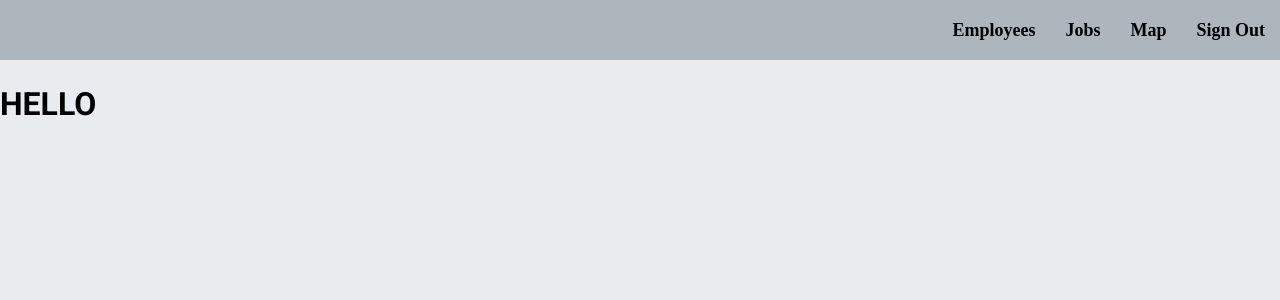
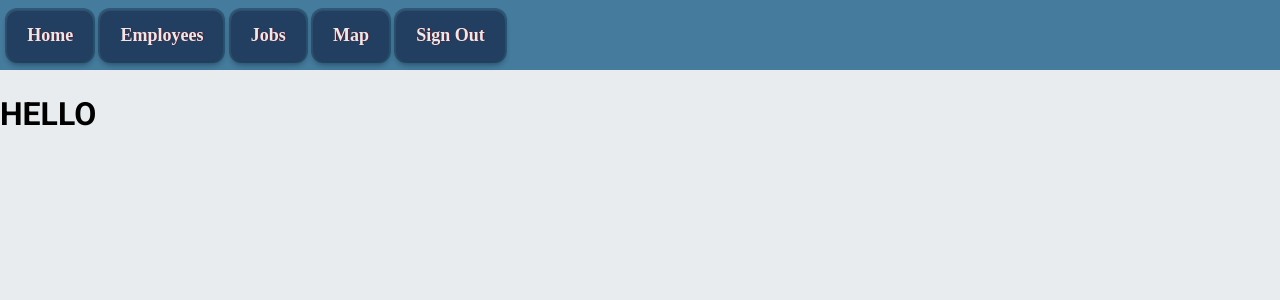
Before and after one commit to yaahcd/workflow-controller-app, a React (Vite) app: page /home in a window 1280 px wide. Shown: the top 300 px of the page. Built offline with nearby package versions, Linux system fonts and the light colour scheme; a web font is replaced by a local one.

Commit message:
added some styling changes

```diff
--- a/src/components/navbar/Navbar.jsx
+++ b/src/components/navbar/Navbar.jsx
@@ -1,6 +1,5 @@
 import { Outlet } from "react-router-dom";
 import {
-  LogoContainer,
   NavLinks,
   NavbarContainer,
   NavLink,
@@ -10,8 +9,8 @@ function Navbar() {
   return (
     <>
       <NavbarContainer>
-        <LogoContainer></LogoContainer>
         <NavLinks>
+          <NavLink to="/home">Home</NavLink>
           <NavLink to="employees">Employees</NavLink>
           <NavLink to="jobs">Jobs</NavLink>
           <NavLink to="">Map</NavLink>
--- a/src/components/navbar/navbar.styles.jsx
+++ b/src/components/navbar/navbar.styles.jsx
@@ -2,12 +2,12 @@ import styled from "styled-components";
 import { Link } from "react-router-dom";
 
 export const NavbarContainer = styled.div`
-  height: 60px;
+  height: 70px;
   width: 100%;
   display: flex;
   justify-content: space-between;
   margin-bottom: 25px;
-  background-color: #ADB5BD;
+  background-color: #457B9D;
 `;
 
 export const LogoContainer = styled(Link)`
@@ -17,11 +17,11 @@ export const LogoContainer = styled(Link)`
 `;
 
 export const NavLinks = styled.div`
-  width: 50%;
+  width: 40%;
   height: 100%;
   display: flex;
   align-items: center;
-  justify-content: flex-end;
+  justify-content: space-evenly;
 `;
 
 export const NavLink = styled(Link)`
@@ -29,10 +29,17 @@ export const NavLink = styled(Link)`
   font-weight: bolder;
   font-size: 18px;
   color: black;
-  padding: 10px 15px;
+  padding: 15px 20px;
   cursor: pointer;
+  background-color: #1D3557;
+  color: white;
+  border-radius: 10px;
+  box-shadow: rgba(6, 24, 44, 0.4) 0px 0px 0px 2px, rgba(6, 24, 44, 0.65) 0px 4px 6px -1px, rgba(255, 255, 255, 0.08) 0px 1px 0px inset;
+  text-shadow: 1px 0px 1px rgba(128, 0, 0, 1);
+  opacity: 0.85;
+  transition: .4s;
 
   &:hover {
-    background-color: #CED4DA;
+    opacity: 1
   }
 `;
```
